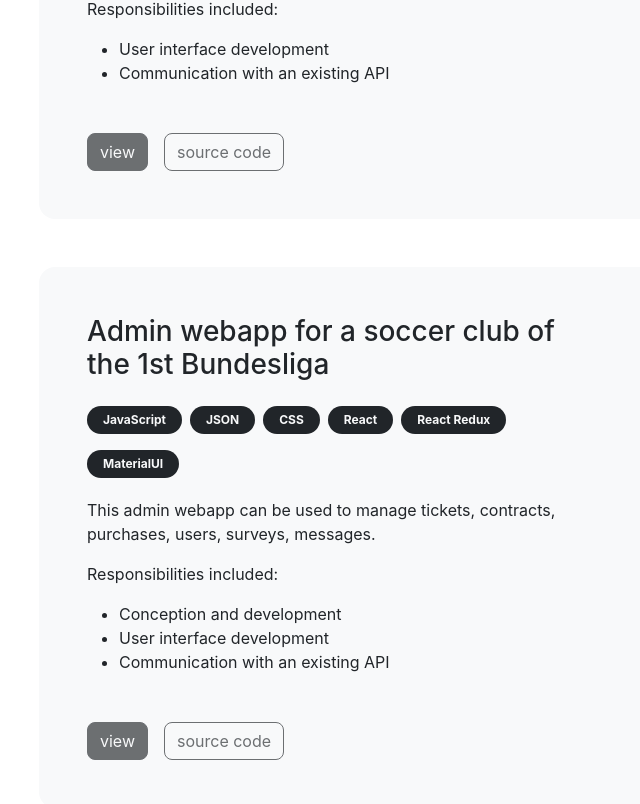
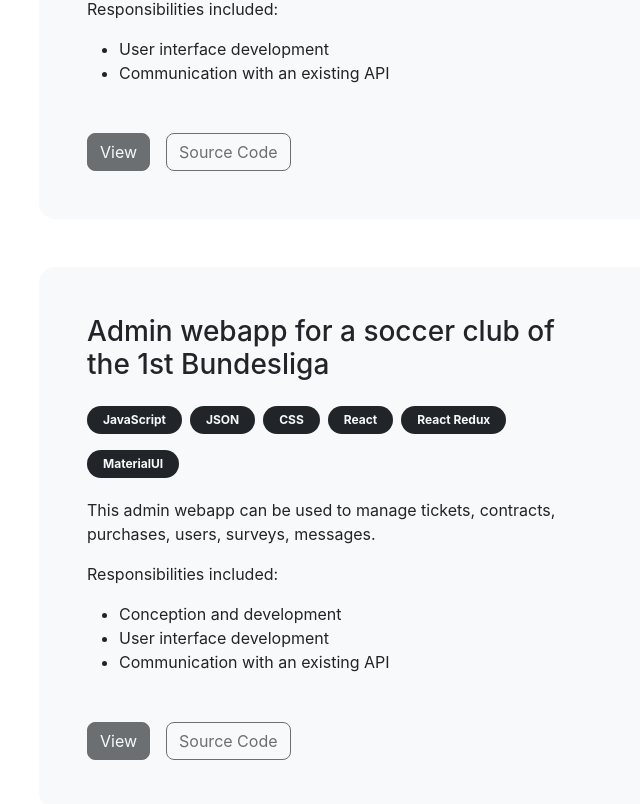
Before and after one commit to Hebrasco/hebrasco.github.io, a React (Create React App) app: page / in a window 1280 px wide. Shown: the part 2136-2940 px from the top of the page, without its empty margins (43-683 px from the left). Built offline with nearby package versions, Linux system fonts and the light colour scheme.

Commit message:
Updatte project button capitalization

```diff
--- a/src/components/Home/components/Projects/components/ProjectPreview/ProjectPreview.tsx
+++ b/src/components/Home/components/Projects/components/ProjectPreview/ProjectPreview.tsx
@@ -85,13 +85,13 @@ export default function ProjectPreview({ project }: Props) {
           <div className="mt-5">
             <Action
               to={project.onlineURL}
-              label="view"
+              label="View"
               className="m-0"
               filled
             />
             <Action
               to={project.sourceURL}
-              label="source code"
+              label="Source Code"
               className="ms-3"
             />
           </div>
```
